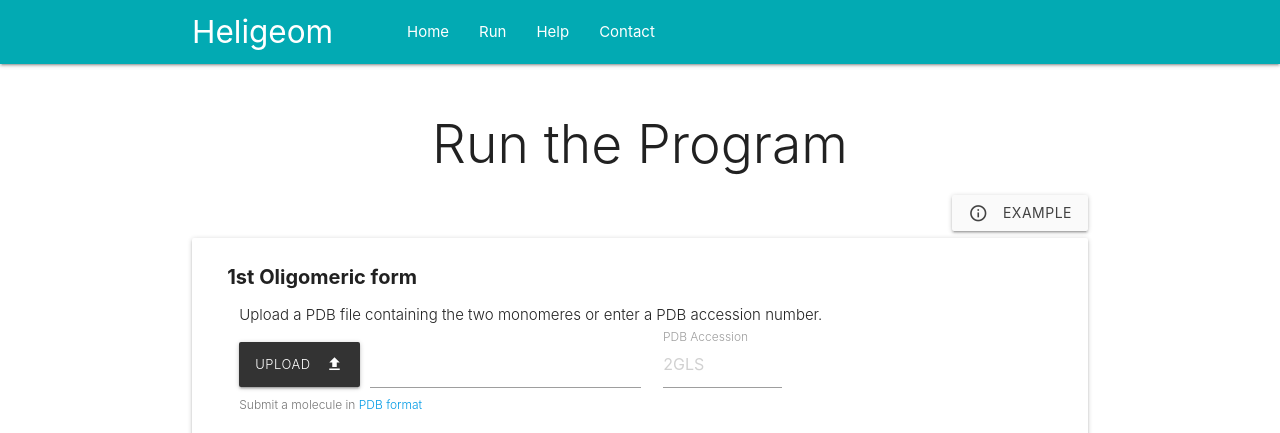
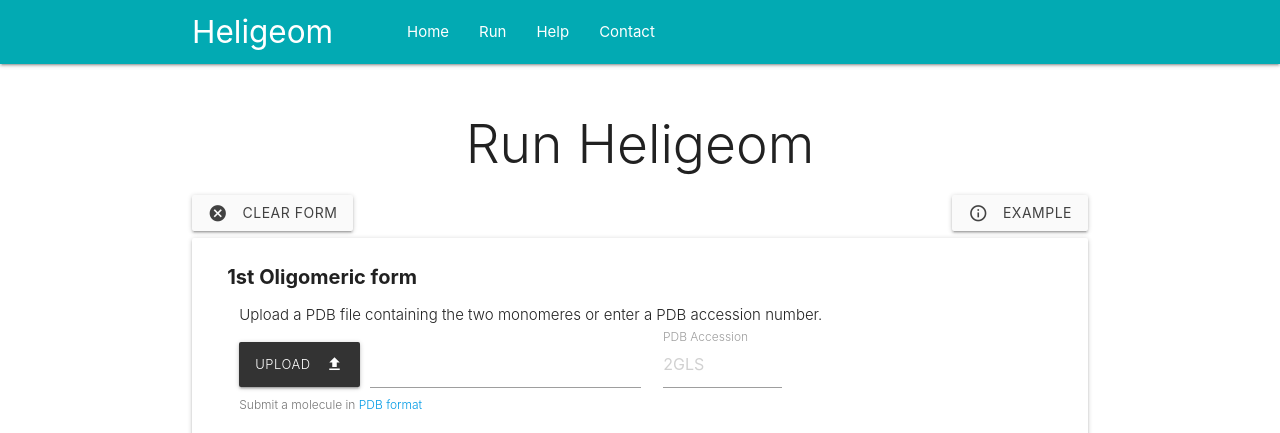
Before and after one commit to ptools/heligeom_webserver, a Flask app: page /run in a window 1280 px wide. Shown: the top 433 px of the page. Run offline with Flask 2, Linux system fonts and the light colour scheme; some libraries are stand-ins or nearby versions.

Commit message:
add reset form button

```diff
--- a/heligeom/templates/run.html
+++ b/heligeom/templates/run.html
@@ -7,13 +7,20 @@
   <div class="container">
     <div class="section">
 
-        <h2 class="header light center">Run the Program</h2>
-        <div class="col s6 m6 l6 right-align">
-          <a class="header waves-effect grey lighten-5 grey-text text-darken-3 btn" href="#"><i class="material-icons left hide-on-small-only">info_outline</i>Example</a>
-      </div>
+      <form id="" method="POST" action='' class="form" enctype="multipart/form-data">
+        {{ form.csrf_token }}
 
-          <form id="" method="POST" action='' class="form" enctype="multipart/form-data">
-            {{ form.csrf_token }}
+        <h2 class="header light center">Run Heligeom</h2>
+        <div class="row" style="margin-bottom:0px">
+          <div class="col s6 m6 l6 left-align" style="padding-left: 0px;">
+            <button class="waves-effect  grey lighten-5 grey-text text-darken-3 btn" type="reset"><i class="material-icons left hide-on-small-only">cancel</i>Clear form</button>
+          </div>
+          <div class="col s6 m6 l6 right-align"style="padding-right: 0px;">
+            <a class="header waves-effect grey lighten-5 grey-text text-darken-3 btn" href="#"><i class="material-icons left hide-on-small-only">info_outline</i>Example</a>
+          </div>
+       </div>
+
+
               <div class="card">
                   <div class="card-content">
                       <div class="row">
```
